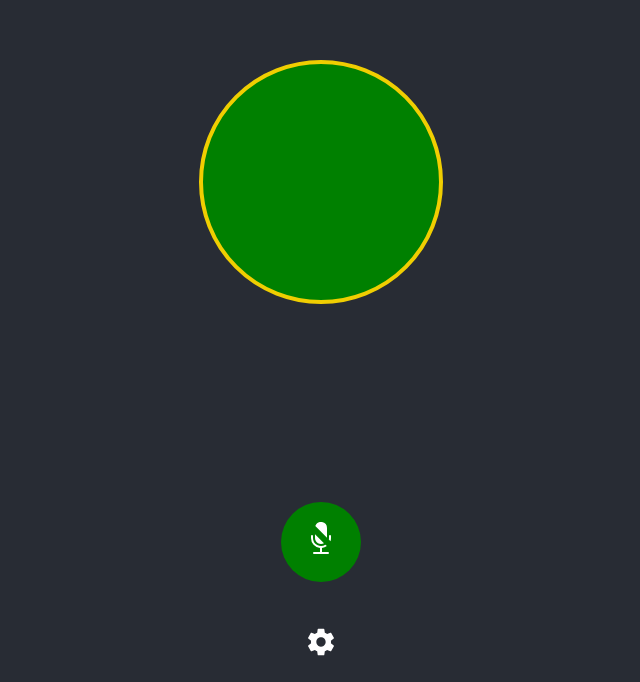
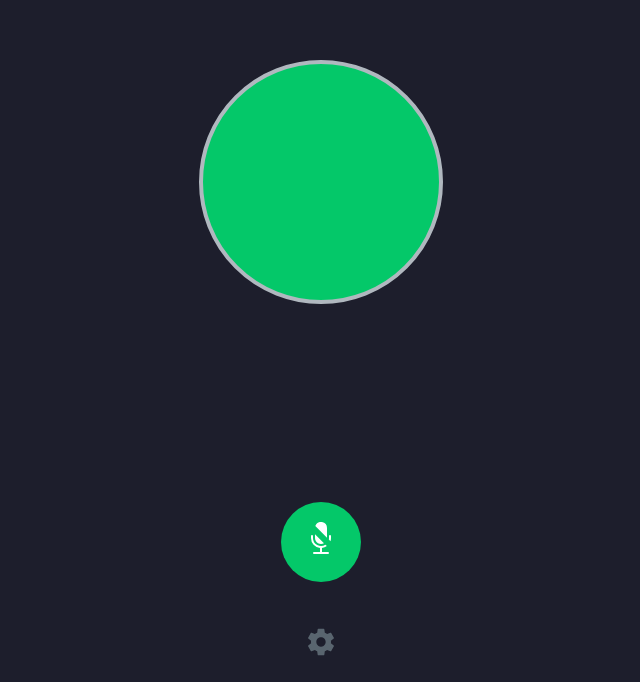
Before and after one commit to ananthsridhar/carnatic-tuner, a React (Create React App) app: page / in a window 1280 px wide. Shown: the part 118-800 px from the top of the page, without its empty margins (319-959 px from the left). Built offline with nearby package versions, Linux system fonts and the light colour scheme.

Commit message:
Color palette upgrade

```diff
--- a/src/components/MicButtonComponent.js
+++ b/src/components/MicButtonComponent.js
@@ -15,7 +15,7 @@ const micStyles = {
     backgroundColor: "",
   },
   micOff: {
-    backgroundColor: "green",
+    backgroundColor: "#04C869",
   },
 };
 
--- a/src/components/NoteDisplayComponent.js
+++ b/src/components/NoteDisplayComponent.js
@@ -7,11 +7,11 @@ const BASE_RADIUS = 30;
 const CENT_THRESHOLDS = [
   {
     diff: 5,
-    color: "green",
+    color: "#04C869",
   },
   {
     diff: 10,
-    color: "orange",
+    color: "#FF9B85",
   },
 ];
 
@@ -51,7 +51,7 @@ export default function NoteDisplayComponent(props) {
           cy="50%"
           r={BASE_RADIUS}
           fill="none"
-          stroke="#F0CE01"
+          stroke="#B0B8BF"
           strokeWidth="1"
         />
         {oct<0 && <foreignObject
@@ -68,7 +68,7 @@ export default function NoteDisplayComponent(props) {
           x="50%"
           y="55%"
           strokeWidth="1"
-          fill="white"
+          fill="#E2E4F6"
           style={{ fontSize: "1em" }}
         >
           {props.note && props.note.note}
--- a/src/components/TunerComponent.js
+++ b/src/components/TunerComponent.js
@@ -16,7 +16,7 @@ import Settings from "./SettingsComponent";
 
 const styles = {
   mainContainer: {
-    backgroundColor: "#282c34",
+    backgroundColor: "#1D1E2C",
     color: "white",
     height: "100vh",
     display: "flex",
@@ -38,7 +38,13 @@ const styles = {
     flexFlow: "row wrap",
     justifyContent: "space-evenly",
   },
+  settingsButton : {
+    height:'10vh',
+    fontSize: '2em',
+    color:'#59656F'
+  }
 };
+
 const BASE_FREQ = 440;
 const notesArray = notes[BASE_FREQ.toString()];
 const DETECTION_RATE = 100; //ms
@@ -230,10 +236,7 @@ export default function TunerComponent() {
 function SettingsButton (props) {
 
   return (
-    <div style={Object.assign({}, styles.flexContainer,{
-      height:'10vh',
-      fontSize: '2em'
-    })}>
+    <div style={Object.assign({}, styles.flexContainer,styles.settingsButton)}>
       <MdSettings onClick={props.toggleSetting}/>
     </div>
   )
```
